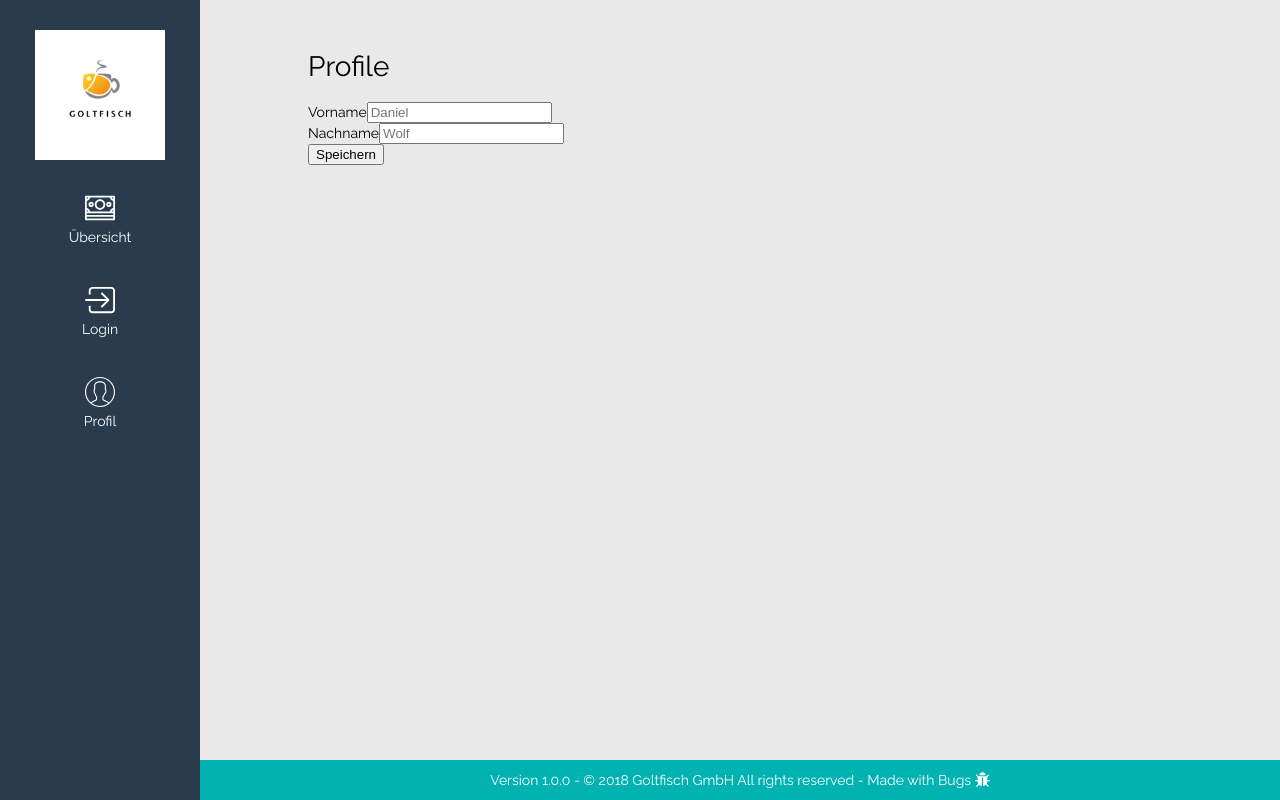
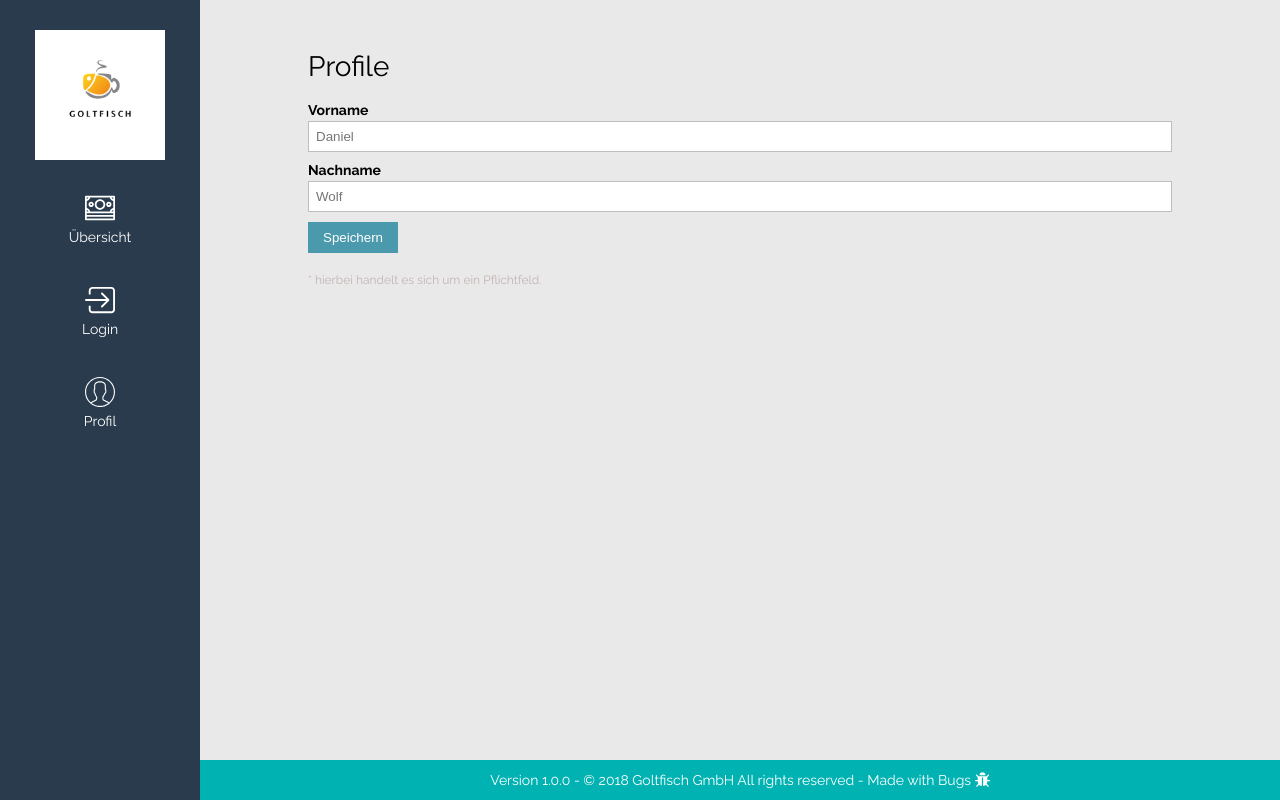
Before and after one commit to Goltfisch/keshbek-client, a Vue app: page /profile in a window 1280 px wide. Built offline with nearby package versions, Linux system fonts and the light colour scheme; what @websanova/vue-auth would draw is missing.

Commit message:
Add styling to form-component.

```diff
--- a/src/components/Modal.vue
+++ b/src/components/Modal.vue
@@ -68,7 +68,7 @@
     }
 
     .modal-body {
-        margin: 20px 0;
+        margin: 20px 0 0;
     }
 
     .modal-footer {
--- a/src/components/form/Form.vue
+++ b/src/components/form/Form.vue
@@ -6,6 +6,9 @@
                 <button type="submit" name="submit" >
                     Formular abschicken
                 </button>
+            </slot>
+            <slot name="requiredText">
+                <span class="required-text">* hierbei handelt es sich um ein Pflichtfeld.</span>
             </slot>
         </form>
     </div>
@@ -26,4 +29,78 @@ export default{
 }
 </script>
 
-<style></style>
+<style>
+.form-wrapper .input-group{
+	padding: 0;
+	display: block;
+	list-style: none;
+	margin: 10px 0 0 0;
+}
+.form-wrapper label{
+	margin:0 0 3px 0;
+	padding:0px;
+	display:block;
+	font-weight: bold;
+}
+.form-wrapper input[type=text],
+.form-wrapper input[type=date],
+.form-wrapper input[type=datetime],
+.form-wrapper input[type=number],
+.form-wrapper input[type=search],
+.form-wrapper input[type=time],
+.form-wrapper input[type=url],
+.form-wrapper input[type=email],
+.form-wrapper textarea,
+.form-wrapper select{
+	box-sizing: border-box;
+	-webkit-box-sizing: border-box;
+	-moz-box-sizing: border-box;
+	border:1px solid #BEBEBE;
+	padding: 7px;
+	margin:0px;
+	-webkit-transition: all 0.30s ease-in-out;
+	-moz-transition: all 0.30s ease-in-out;
+	-ms-transition: all 0.30s ease-in-out;
+	-o-transition: all 0.30s ease-in-out;
+	outline: none;
+    width: 100%;
+}
+.form-wrapper input[type=text]:focus,
+.form-wrapper input[type=date]:focus,
+.form-wrapper input[type=datetime]:focus,
+.form-wrapper input[type=number]:focus,
+.form-wrapper input[type=search]:focus,
+.form-wrapper input[type=time]:focus,
+.form-wrapper input[type=url]:focus,
+.form-wrapper input[type=email]:focus,
+.form-wrapper textarea:focus,
+.form-wrapper select:focus{
+	-moz-box-shadow: 0 0 8px #88D5E9;
+	-webkit-box-shadow: 0 0 8px #88D5E9;
+	box-shadow: 0 0 8px #88D5E9;
+	border: 1px solid #88D5E9;
+}
+
+.form-wrapper button[type=submit]{
+	background: #4B99AD;
+	padding: 8px 15px 8px 15px;
+	border: none;
+	color: #fff;
+    margin-top: 10px;
+}
+.form-wrapper button[type=submit]:hover{
+	background: #4691A4;
+	box-shadow:none;
+	-moz-box-shadow:none;
+	-webkit-box-shadow:none;
+}
+.form-wrapper .required{
+	color: red;
+}
+.form-wrapper .required-text{
+    display: block;
+    font-size: 12px;
+    color: #c3b3b3;
+    margin-top: 20px;
+}
+</style>
--- a/src/components/form/FormInput.vue
+++ b/src/components/form/FormInput.vue
@@ -1,7 +1,7 @@
 <template>
     <div class="input-group">
-        <label v-if="this.label" :for="this.name">{{this.label}}</label>
-        <input :type="this.type" :name="this.name" :value="this.value" :placeholder="this.placeholder" @input="handleInput" />
+        <label v-if="this.label" :for="this.name">{{this.label}} <span v-if="this.required" class="required">*</span></label>
+        <input :type="this.type" :name="this.name" :value="this.value" :placeholder="this.placeholder" @input="handleInput" :required="this.required"/>
     </div>
 </template>
 
@@ -29,6 +29,11 @@ export default{
         placeholder: {
             type: [String, Number],
             required: false
+        },
+        required: {
+            type: Boolean,
+            required: false,
+            default: false
         }
     },
     methods: {
--- a/src/pages/Overview.vue
+++ b/src/pages/Overview.vue
@@ -8,29 +8,34 @@
                         name="creditorId"
                         label="Kreditor ID"
                         placeholder="1"
+                        required="true"
                         v-model="transaction.creditorId">
                     </component-form-input>
                     <component-form-input
                         name="debitorId"
                         label="Debitor ID"
                         placeholder="2"
+                        required="true"
                         v-model="transaction.debitorId">
                     </component-form-input>
                     <component-form-input
                         name="amount"
                         label="Wert"
+                        required="true"
                         v-model="transaction.amount">
                     </component-form-input>
                     <component-form-input
                         name="reason"
                         label="Grund"
                         placeholder="Essen"
+                        required="true"
                         v-model="transaction.reason">
                     </component-form-input>
                     <component-form-input
                         name="transactionDate"
                         label="Datum"
                         placeholder="01.01.2018"
+                        required="true"
                         v-model="transaction.transactionDate">
                     </component-form-input>
 
@@ -41,7 +46,7 @@
                     </template>
                 </component-form>
             </div>
-            <button slot="footer"></button>
+            <div slot="footer"></div>
         </component-modal>
 
         <component-modal v-if="showEditTransactionModal" @close="onCloseEditTransactionModal">
```
